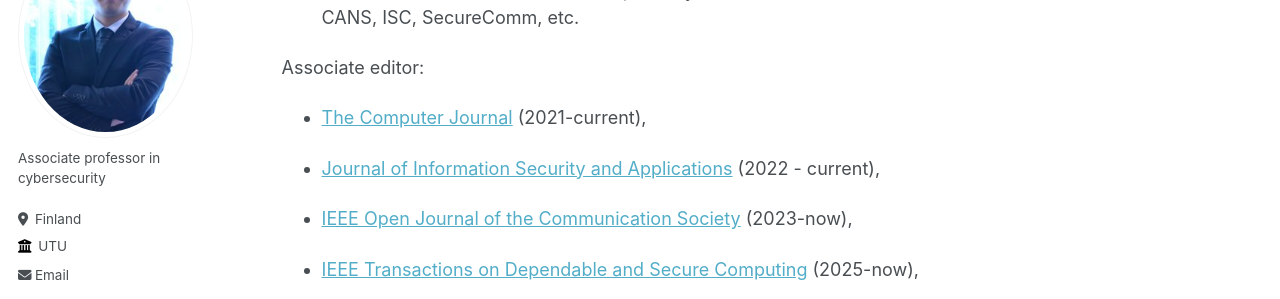
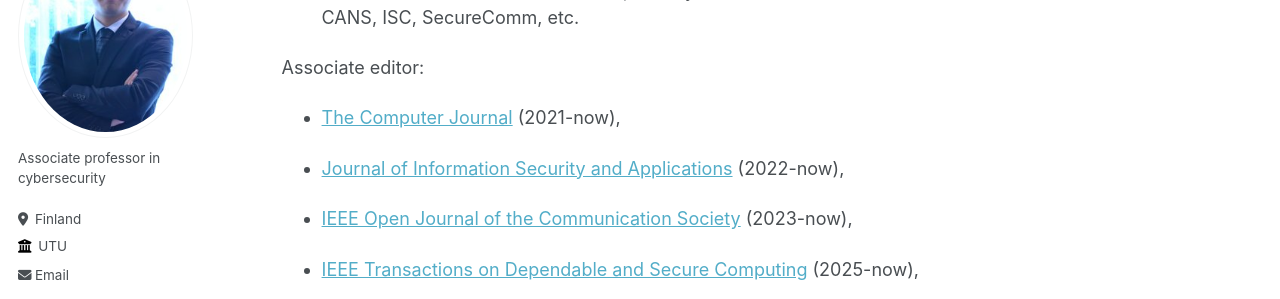
Before and after one commit to kaitailiang/kaitailiang.github.io, a Jekyll site: the page built from _pages/about.md, in a window 1280 px wide and 900 px high, scrolled down 3169 px. Shown: the part 153-452 px from the top of the window. Built offline with Jekyll 4.4.1, drawn with Linux system fonts in a browser that asks for light colours; some web fonts are replaced.

Commit message:
Update about.md

```diff
--- a/_pages/about.md
+++ b/_pages/about.md
@@ -59,9 +59,9 @@ Conference contributions:
 
 Associate editor:
 
-- [The Computer Journal](https://academic.oup.com/comjnl/pages/Editorial_Board) (2021-current),
+- [The Computer Journal](https://academic.oup.com/comjnl/pages/Editorial_Board) (2021-now),
 
-- [Journal of Information Security and Applications](https://www.sciencedirect.com/journal/journal-of-information-security-and-applications) (2022 - current),
+- [Journal of Information Security and Applications](https://www.sciencedirect.com/journal/journal-of-information-security-and-applications) (2022-now),
 
 - [IEEE Open Journal of the Communication Society](https://www.comsoc.org/publications/journals/ieee-ojcoms) (2023-now),
 
```
